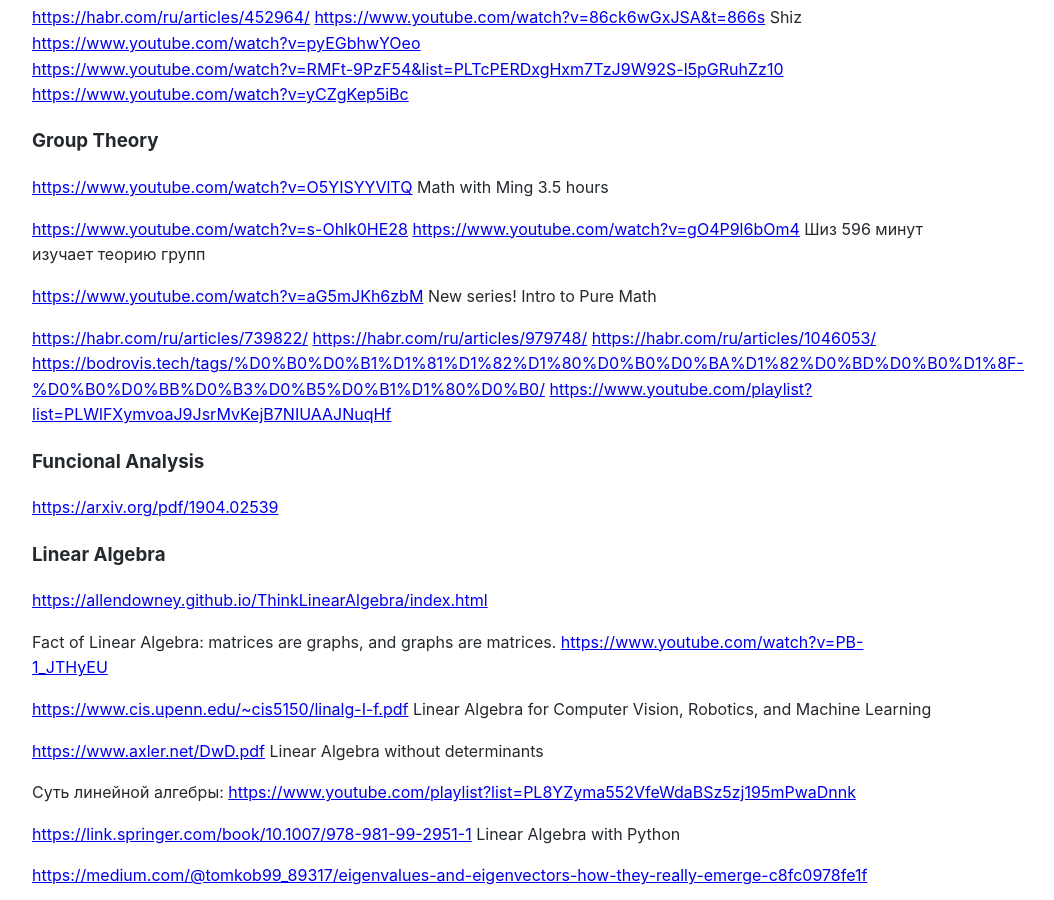
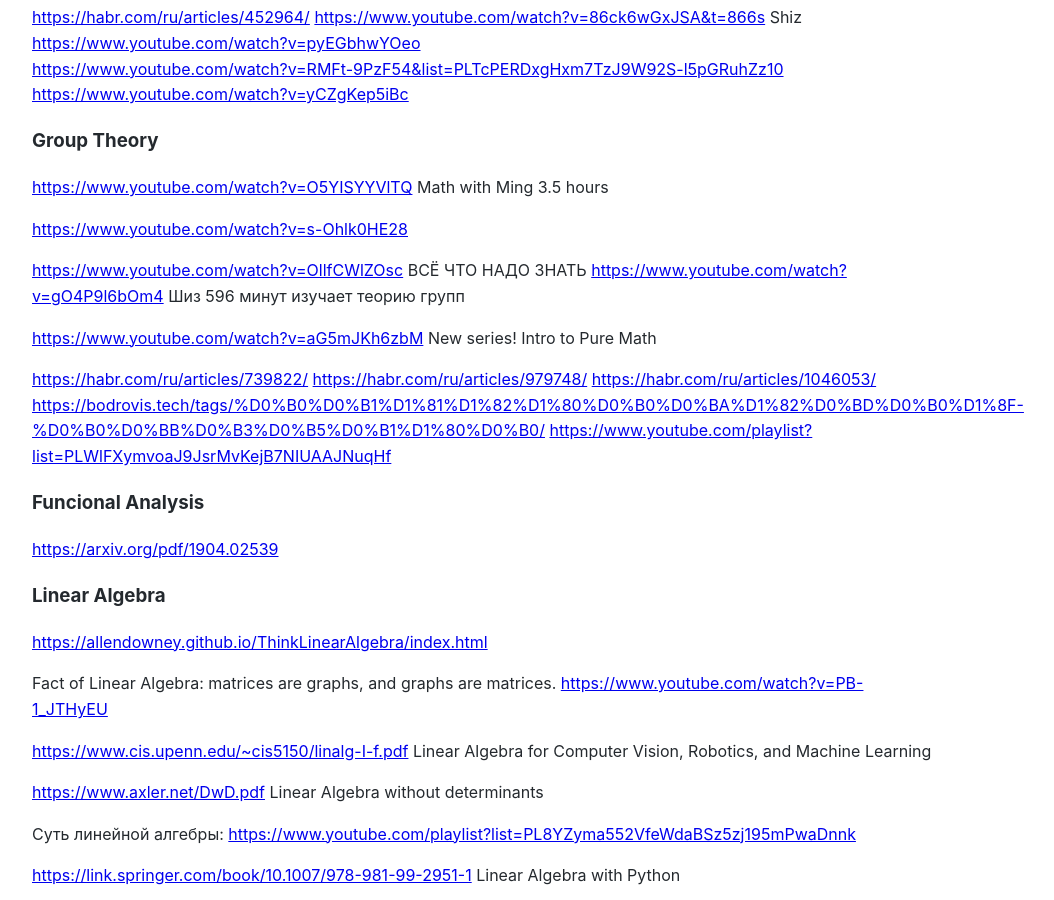
Before and after one commit to Michael-Lubinsky/michael-lubinsky.github.com, a Jekyll site: the page built from math/math.md, in a window 1280 px wide and 900 px high, scrolled down 2173 px. Shown: the whole window, without its empty margins (158-1212 px from the left). Built offline with Jekyll 4.4.1, drawn with Linux system fonts in a browser that asks for light colours; our own code applies the rules of GitHub Pages for plain Markdown files.

Commit message:
Update math.md

```diff
--- a/math/math.md
+++ b/math/math.md
@@ -93,6 +93,8 @@ Shlomo Sternberg's "Dynamical Systems"
 <https://www.youtube.com/watch?v=O5YISYYVlTQ> Math with Ming  3.5 hours
 
 <https://www.youtube.com/watch?v=s-Ohlk0HE28>
+
+<https://www.youtube.com/watch?v=OllfCWlZOsc>  ВСЁ ЧТО НАДО ЗНАТЬ
 <https://www.youtube.com/watch?v=gO4P9l6bOm4> Шиз 596 минут изучает теорию групп
 
 <https://www.youtube.com/watch?v=aG5mJKh6zbM>
```
